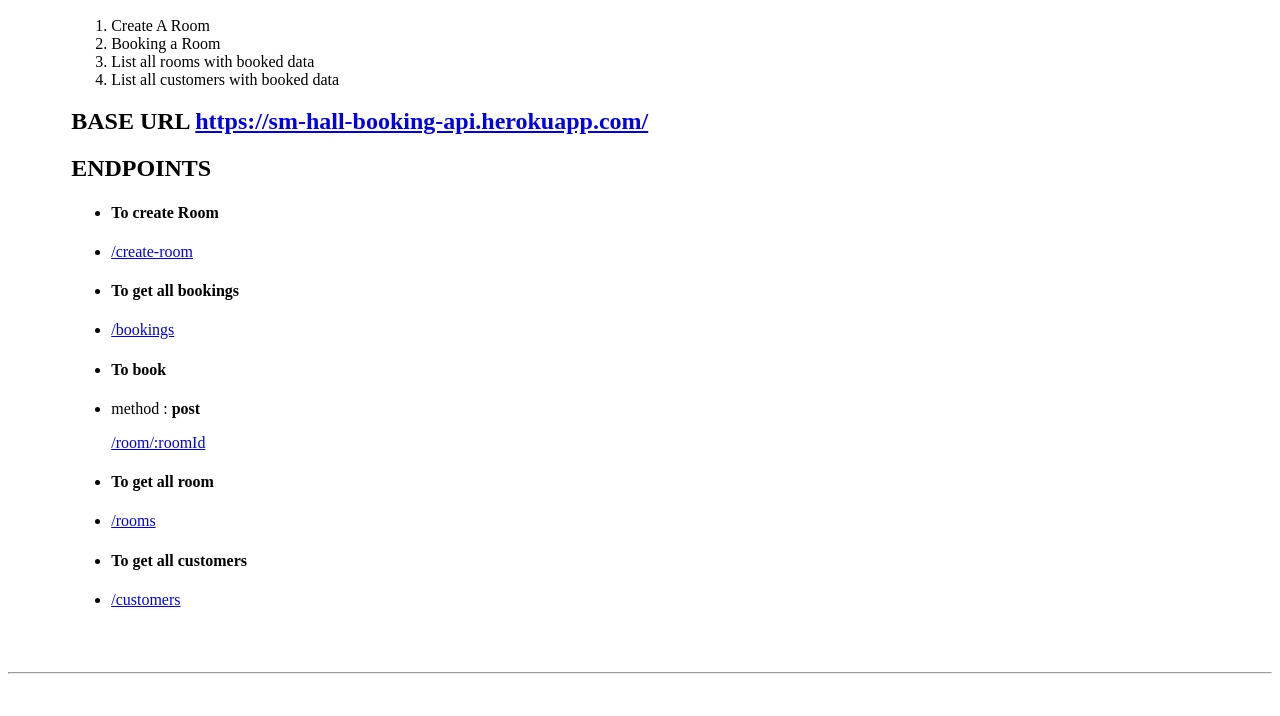
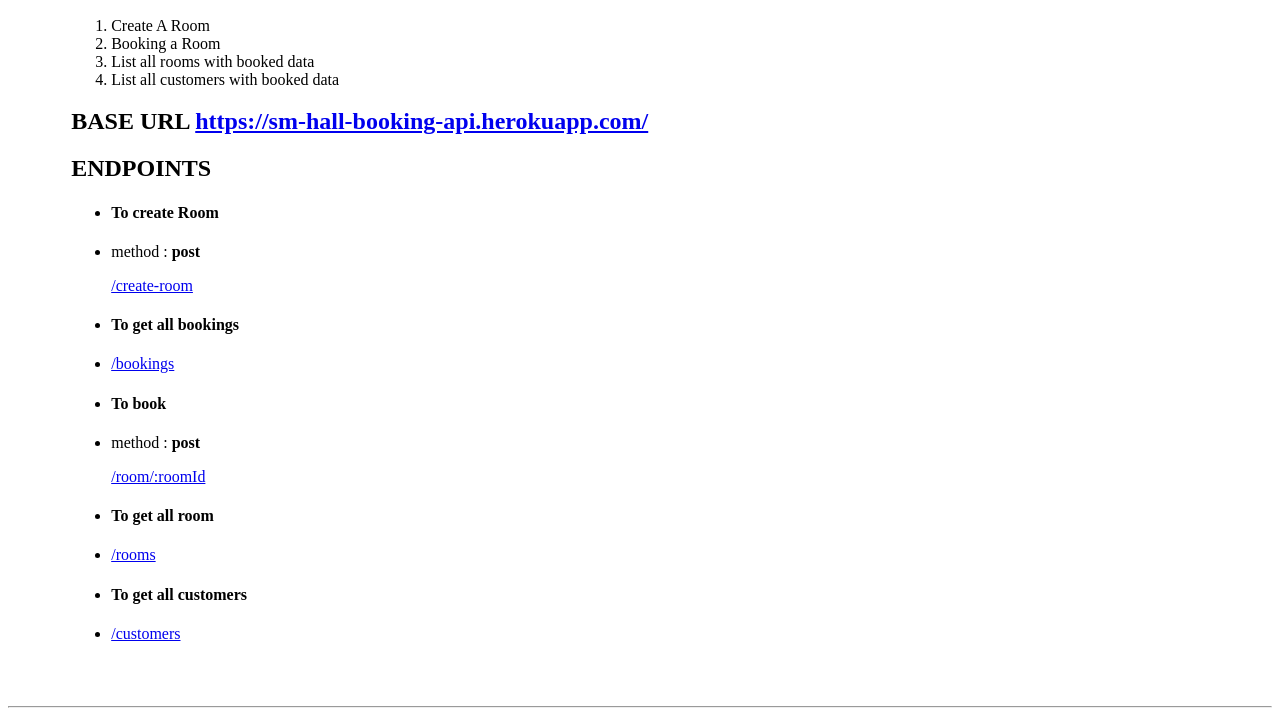
Before and after one commit to Sanjeevkumar-woks/hall-booking-api, a website: page index.html in a window 1280 px wide. Shown: the part 152-868 px from the top of the page. Before the commit the page ends 834 px from the top, so only its background shows below. Drawn offline with Linux system fonts and the light colour scheme.

Commit message:
Update index.html

```diff
--- a/index.html
+++ b/index.html
@@ -29,6 +29,7 @@
             <li>
                 <h4>To create Room</h4>
             <li>
+                <p>method : <b>post</b></p>
                 <a href="/create-room">/create-room</a>
             </li>
             </li>
```
